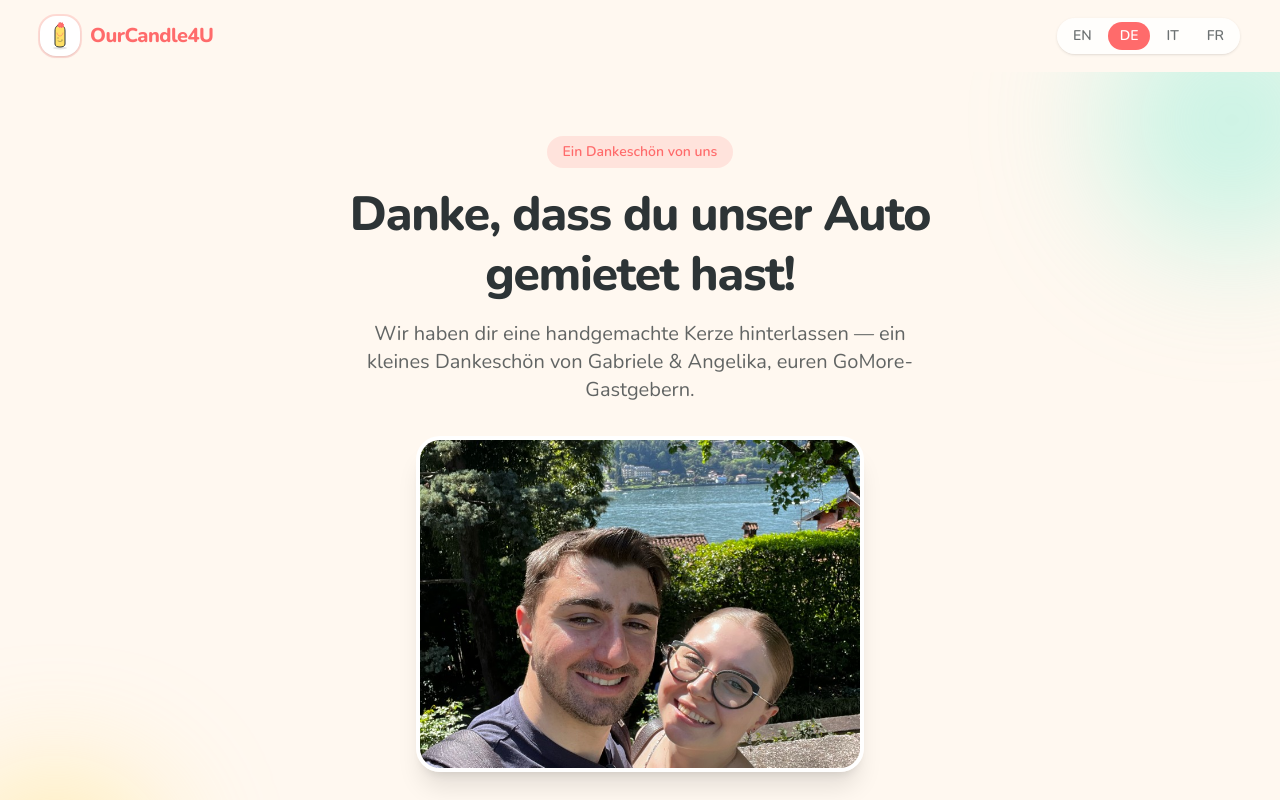
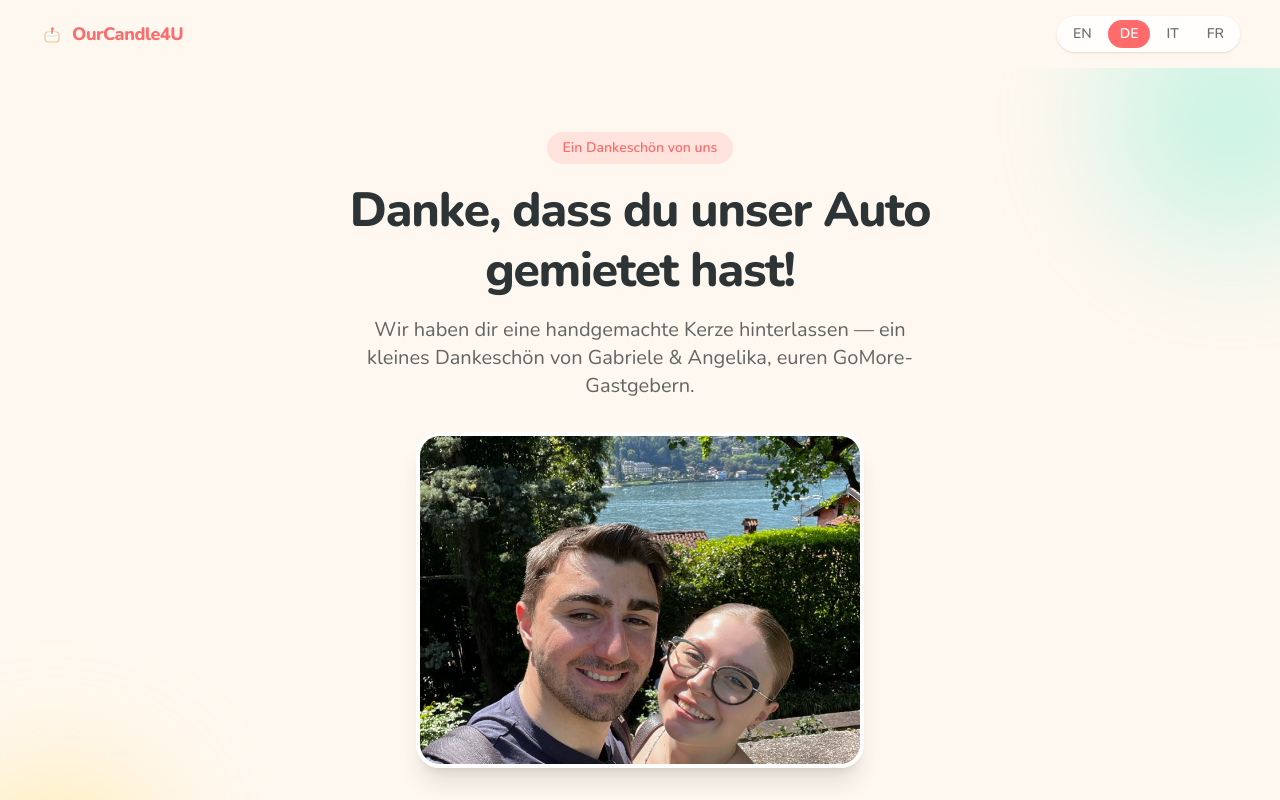
Before and after one commit to gabrielebrunini/ourcandle4u, a Next.js app: page /de in a window 1280 px wide. Shown: the top 800 px of the page. Built offline with nearby package versions, Linux system fonts and the light colour scheme.

Commit message:
Redesign logo as a small refined travel-candle icon.
Replace cartoon face candle with compact tin candle matching the product style.

Co-authored-by: Cursor <cursoragent@cursor.com>

```diff
--- a/components/Logo.tsx
+++ b/components/Logo.tsx
@@ -3,47 +3,56 @@ type LogoProps = {
   compact?: boolean;
 };
 
-function CartoonCandle({ className }: { className?: string }) {
+function SmallCandle({ className }: { className?: string }) {
   return (
     <svg
-      viewBox="0 0 48 56"
+      viewBox="0 0 24 24"
       fill="none"
       xmlns="http://www.w3.org/2000/svg"
       className={className}
       aria-hidden="true"
     >
-      <ellipse cx="24" cy="52" rx="14" ry="3" fill="#2d3436" opacity="0.12" />
-      <path
-        d="M14 18 C14 10 18 6 24 6 C30 6 34 10 34 18 L34 44 C34 48 30 50 24 50 C18 50 14 48 14 44 Z"
-        fill="#ffe066"
-        stroke="#2d3436"
-        strokeWidth="2"
-        strokeLinejoin="round"
+      {/* tin */}
+      <rect
+        x="5"
+        y="10"
+        width="14"
+        height="10"
+        rx="3"
+        fill="#fff8f0"
+        stroke="#e8c4a0"
+        strokeWidth="1.2"
       />
       <path
-        d="M18 22 C19 26 21 28 24 28 C27 28 29 26 30 22"
+        d="M7 13 H17"
         stroke="#ff6b6b"
-        strokeWidth="2"
+        strokeWidth="0.8"
+        strokeLinecap="round"
+        opacity="0.35"
+      />
+      <path
+        d="M8 15.5 C9 14.5 10 14.5 12 14.5 C14 14.5 15 14.5 16 15.5"
+        stroke="#7bedd4"
+        strokeWidth="0.7"
         strokeLinecap="round"
         opacity="0.5"
       />
-      <circle cx="20" cy="32" r="1.5" fill="#2d3436" opacity="0.35" />
-      <circle cx="28" cy="36" r="1.5" fill="#2d3436" opacity="0.35" />
+      {/* wax */}
+      <ellipse cx="12" cy="11.5" rx="5.5" ry="1.6" fill="#fff" />
+      {/* wick */}
       <path
-        d="M20 38 Q24 41 28 38"
-        stroke="#2d3436"
-        strokeWidth="1.5"
+        d="M12 11.5 V9.2"
+        stroke="#8b6914"
+        strokeWidth="0.9"
         strokeLinecap="round"
-        fill="none"
-        opacity="0.45"
       />
-      <path d="M24 6 L24 2" stroke="#2d3436" strokeWidth="2" strokeLinecap="round" />
+      {/* flame */}
       <path
-        d="M24 2 C22 0 20 2 21 4 C19 3 18 6 20 7 C18 8 19 11 22 10 C21 12 24 13 24 10 C27 13 30 12 29 10 C32 11 33 8 31 7 C33 6 32 3 30 4 C31 2 29 0 27 2 C26 0 24 0 24 2 Z"
+        d="M12 9.2 C11.2 8.1 10.6 6.8 11.4 5.8 C12 5 12.8 5 13.4 5.8 C14.2 6.8 13.6 8.1 12.8 9.2 C12.5 9.6 12 9.6 12 9.2 Z"
         fill="#ff6b6b"
       />
       <path
-        d="M24 4 C23 6 24 8 24 8 C24 8 25 6 24 4 Z"
+        d="M12 8.8 C11.6 8.1 11.5 7.2 12 6.6 C12.5 7.2 12.4 8.1 12 8.8 Z"
         fill="#ffe066"
       />
     </svg>
@@ -52,12 +61,10 @@ function CartoonCandle({ className }: { className?: string }) {
 
 export default function Logo({ className = "", compact = false }: LogoProps) {
   return (
-    <div className={`flex items-center gap-2.5 ${className}`}>
-      <div className="flex h-10 w-10 shrink-0 items-center justify-center rounded-2xl bg-white shadow-sm ring-2 ring-coral/20">
-        <CartoonCandle className="h-7 w-7" />
-      </div>
+    <div className={`flex items-center gap-2 ${className}`}>
+      <SmallCandle className="h-5 w-5 shrink-0 sm:h-6 sm:w-6" />
       {!compact && (
-        <span className="text-lg font-extrabold tracking-tight text-coral sm:text-xl">
+        <span className="text-base font-extrabold tracking-tight text-coral sm:text-lg">
           OurCandle4U
         </span>
       )}
```
Also changed, not shown: public/logo.svg.
